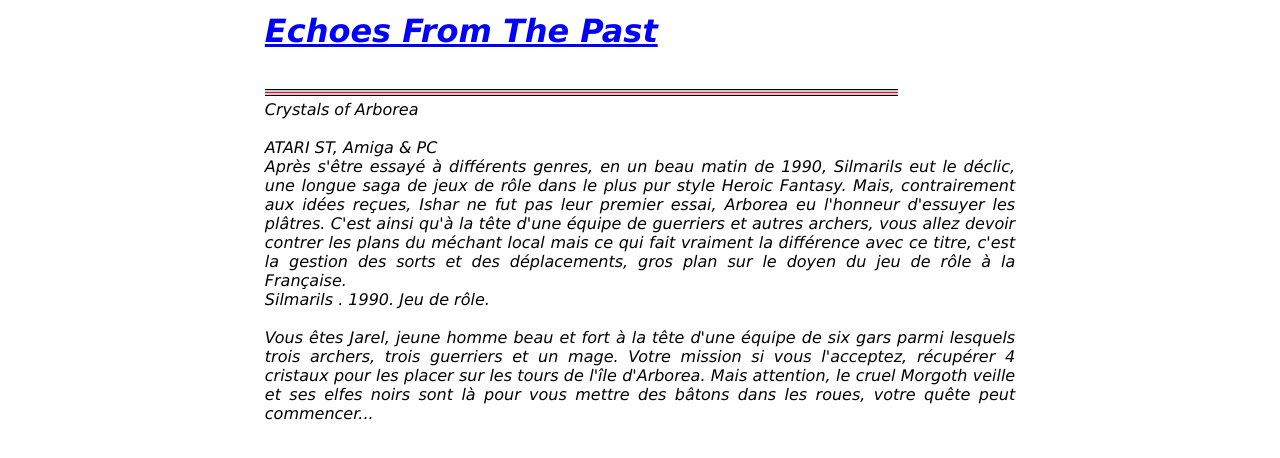
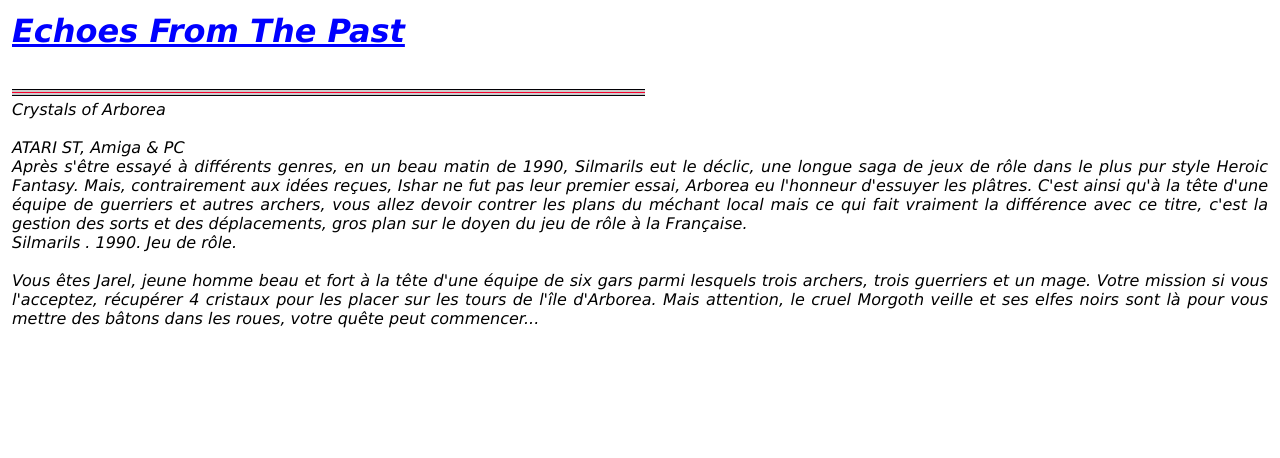
Before and after one commit to lordtarghan/eftp, a plain HTML site: page jeux_videos/tests_jeux/a/alone_in_the_dark.html in a window 1280 px wide. Drawn offline with Linux system fonts and the light colour scheme.

Commit message:
Add files via upload

```diff
--- a/jeux_videos/tests_jeux/a/alone_in_the_dark.html
+++ b/jeux_videos/tests_jeux/a/alone_in_the_dark.html
@@ -8,11 +8,12 @@
     alink="#000088">
     <font face="Verdana"> <i> </i> </font>
     <div align="center">
-      <table width="60%" cellspacing="2" cellpadding="2" border="0">
+      <table width="100%" cellspacing="2" cellpadding="2" border="0">
         <tbody>
           <tr>
             <td valign="top"><font face="Verdana"><i><font size="+3"><a
                       moz-do-not-send="true" href="../../../index.html"><b><i>Echoes
+
                           From The Past</i></b></a></font><br>
                 </i></font></td>
           </tr>
@@ -30,6 +31,7 @@
                   ATARI ST, Amiga &amp; PC<br>
                 </i></font>
               <div align="justify"><font face="Verdana"><i> </i><i><em>Après
+
                       s'être essayé à différents genres, en un beau
                       matin de 1990, Silmarils eut le déclic, une longue
                       saga de jeux de rôle dans le plus pur style Heroic
```
